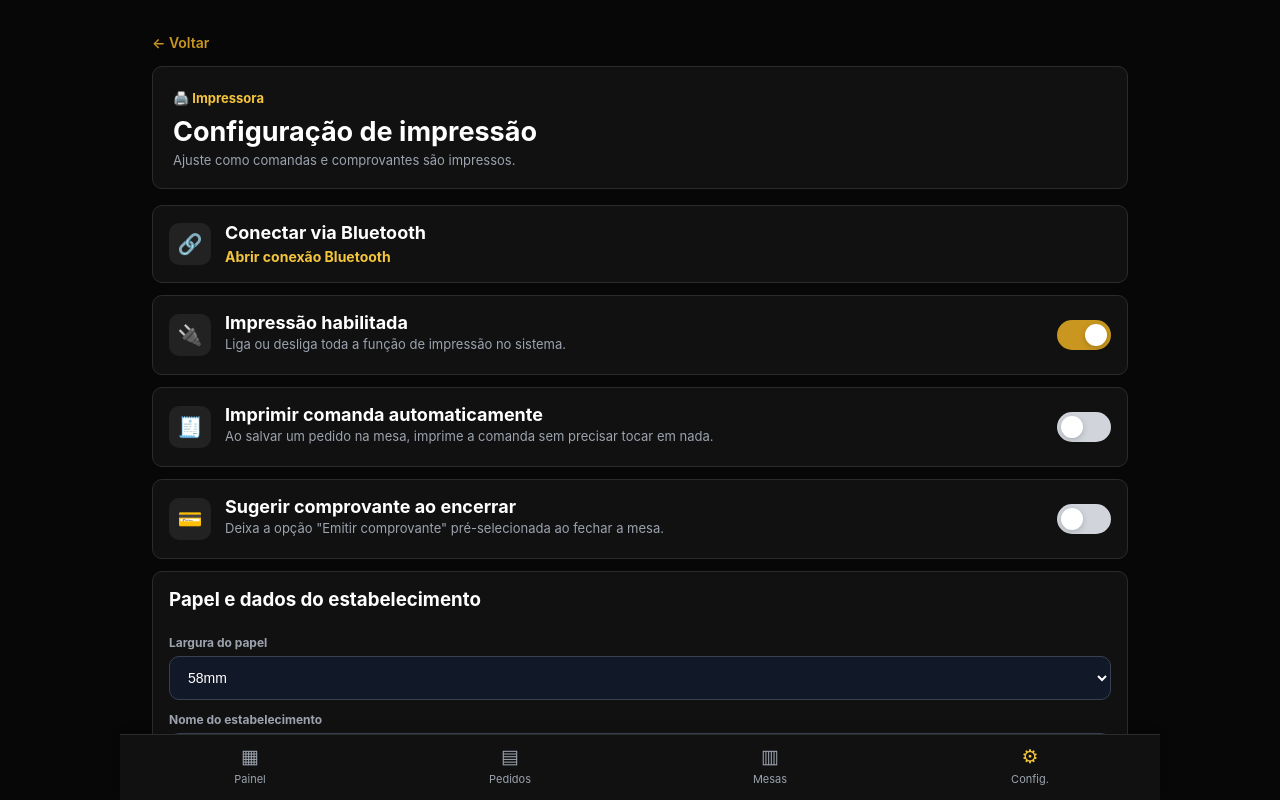
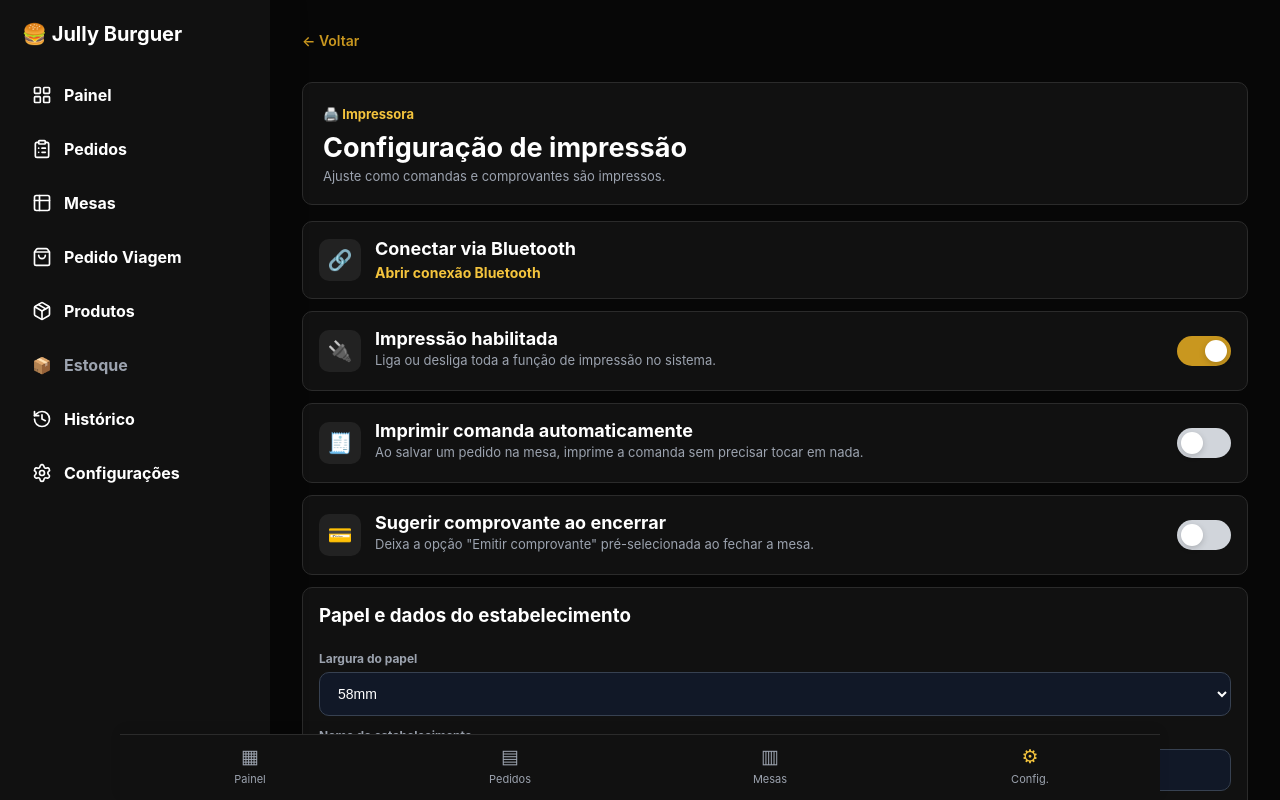
Before and after one commit to ismaelfabio9-arch/Jully-burguer, a React (Create React App) app: page /config/impressora in a window 1280 px wide. Shown: the top 800 px of the page. Built offline with nearby package versions, Linux system fonts and the light colour scheme; no server answers; the database is empty.

Commit message:
Levar o menu lateral também para MesaDetalhe e telas de configuração de impressora — painel inteiro agora tem navegação completa no desktop

```diff
--- a/src/pages/Garcom/ConectarImpressoraBluetooth.jsx
+++ b/src/pages/Garcom/ConectarImpressoraBluetooth.jsx
@@ -1,5 +1,7 @@
 import { useState } from "react";
 import { Link } from "react-router-dom";
+import MenuLateral from "../../components/MenuLateral";
+import { Menu } from "lucide-react";
 import {
   suportaWebBluetooth,
   conectarImpressora,
@@ -13,6 +15,7 @@ import "../../styles/Garcom/ConectarImpressoraBluetooth.css";
 
 function ConectarImpressoraBluetooth() {
   const [status, setStatus] = useState("desconectado"); // desconectado | conectando | conectado | erro
+  const [menuAberto, setMenuAberto] = useState(false);
   const [nomeDispositivo, setNomeDispositivo] = useState("");
   const [mensagemErro, setMensagemErro] = useState("");
   const [servicos, setServicos] = useState([]);
@@ -72,10 +75,18 @@ function ConectarImpressoraBluetooth() {
   }
 
   return (
-    <div className="container">
-      <Link to="/config/impressora" className="voltar">
-        ← Voltar
-      </Link>
+    <div className="app-shell-com-sidebar">
+      <MenuLateral menuAberto={menuAberto} setMenuAberto={setMenuAberto} />
+
+      <div className="container">
+      <div className="topo-com-menu">
+        <Link to="/config/impressora" className="voltar">
+          ← Voltar
+        </Link>
+        <button className="icon-btn-ref" onClick={() => setMenuAberto(true)}>
+          <Menu size={22} />
+        </button>
+      </div>
 
       <div className="config-header">
         <div>
@@ -190,6 +201,7 @@ function ConectarImpressoraBluetooth() {
         </>
       )}
     </div>
+    </div>
   );
 }
 
--- a/src/pages/Garcom/ConfiguracaoImpressora.jsx
+++ b/src/pages/Garcom/ConfiguracaoImpressora.jsx
@@ -1,5 +1,7 @@
 import { useEffect, useState } from "react";
 import { Link } from "react-router-dom";
+import MenuLateral from "../../components/MenuLateral";
+import { Menu } from "lucide-react";
 import { doc, onSnapshot, setDoc } from "firebase/firestore";
 import { db } from "../../firebase";
 import {
@@ -13,6 +15,7 @@ function ConfiguracaoImpressora() {
   const [config, setConfig] = useState(CONFIG_IMPRESSORA_PADRAO);
   const [salvando, setSalvando] = useState(false);
   const [mensagem, setMensagem] = useState("");
+  const [menuAberto, setMenuAberto] = useState(false);
 
   useEffect(() => {
     const cancelar = onSnapshot(doc(db, "configuracoes", "impressora"), (snap) => {
@@ -70,12 +73,20 @@ function ConfiguracaoImpressora() {
   }
 
   return (
-    <div className="container">
+    <div className="app-shell-com-sidebar">
+      <MenuLateral menuAberto={menuAberto} setMenuAberto={setMenuAberto} />
+
+      <div className="container">
       {mensagem && <div className="toast">{mensagem}</div>}
 
-      <Link to="/config" className="voltar">
-        ← Voltar
-      </Link>
+      <div className="topo-com-menu">
+        <Link to="/config" className="voltar">
+          ← Voltar
+        </Link>
+        <button className="icon-btn-ref" onClick={() => setMenuAberto(true)}>
+          <Menu size={22} />
+        </button>
+      </div>
 
       <div className="config-header">
         <div>
@@ -228,6 +239,7 @@ function ConfiguracaoImpressora() {
         </Link>
       </div>
     </div>
+    </div>
   );
 }
 
--- a/src/pages/Garcom/MesaDetalhe.jsx
+++ b/src/pages/Garcom/MesaDetalhe.jsx
@@ -1,5 +1,7 @@
 import { useEffect, useState } from "react";
 import { useParams, useNavigate } from "react-router-dom";
+import MenuLateral from "../../components/MenuLateral";
+import { Menu } from "lucide-react";
 import {
   collection,
   addDoc,
@@ -46,6 +48,7 @@ function MesaDetalhe() {
   const [nomeClienteInput, setNomeClienteInput] = useState("");
   const [editandoNomeCliente, setEditandoNomeCliente] = useState(false);
   const [notificacao, setNotificacao] = useState("");
+  const [menuAberto, setMenuAberto] = useState(false);
   const [encerrando, setEncerrando] = useState(false);
   const [mostrarModalEncerrarMesa, setMostrarModalEncerrarMesa] = useState(false);
   const [categoriasDocs, setCategoriasDocs] = useState([]);
@@ -636,7 +639,10 @@ if (pedidosDaMesa.length === 0) {
   }
 
   return (
-    <div className="mesa-page">
+    <div className="app-shell-com-sidebar">
+      <MenuLateral menuAberto={menuAberto} setMenuAberto={setMenuAberto} />
+
+      <div className="mesa-page">
       {notificacao && <div className="toast">{notificacao}</div>}
 
       {editandoNomeCliente && (
@@ -829,9 +835,14 @@ if (pedidosDaMesa.length === 0) {
         </div>
       )}
 
-      <button className="voltar-fixo" onClick={() => navigate("/")}>
-        ← Voltar para o Painel
-      </button>
+      <div className="topo-com-menu">
+        <button className="voltar-fixo" onClick={() => navigate("/")}>
+          ← Voltar para o Painel
+        </button>
+        <button className="icon-btn-ref" onClick={() => setMenuAberto(true)}>
+          <Menu size={22} />
+        </button>
+      </div>
 
       <div className="mesa-topo">
         <div>
@@ -1055,6 +1066,7 @@ if (pedidosDaMesa.length === 0) {
         </div>
       )}
     </div>
+    </div>
   );
 }
 
```
